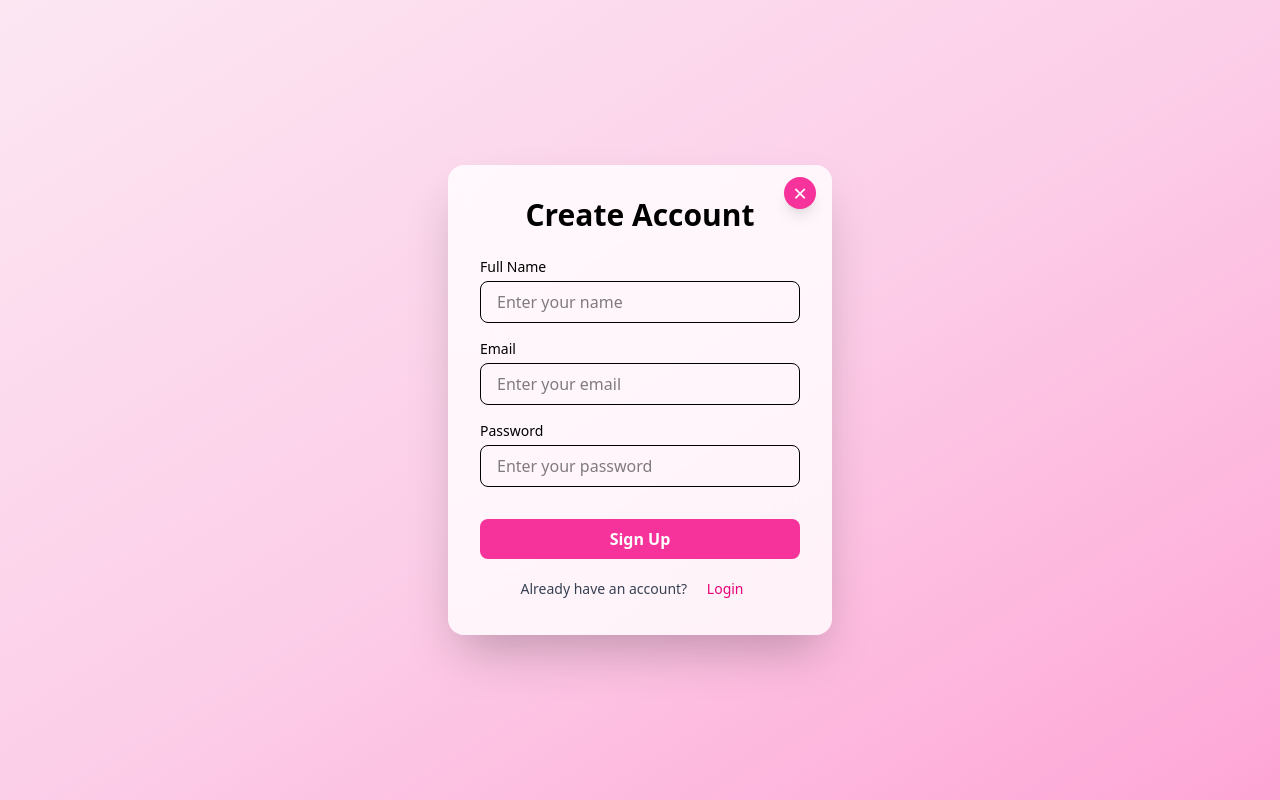
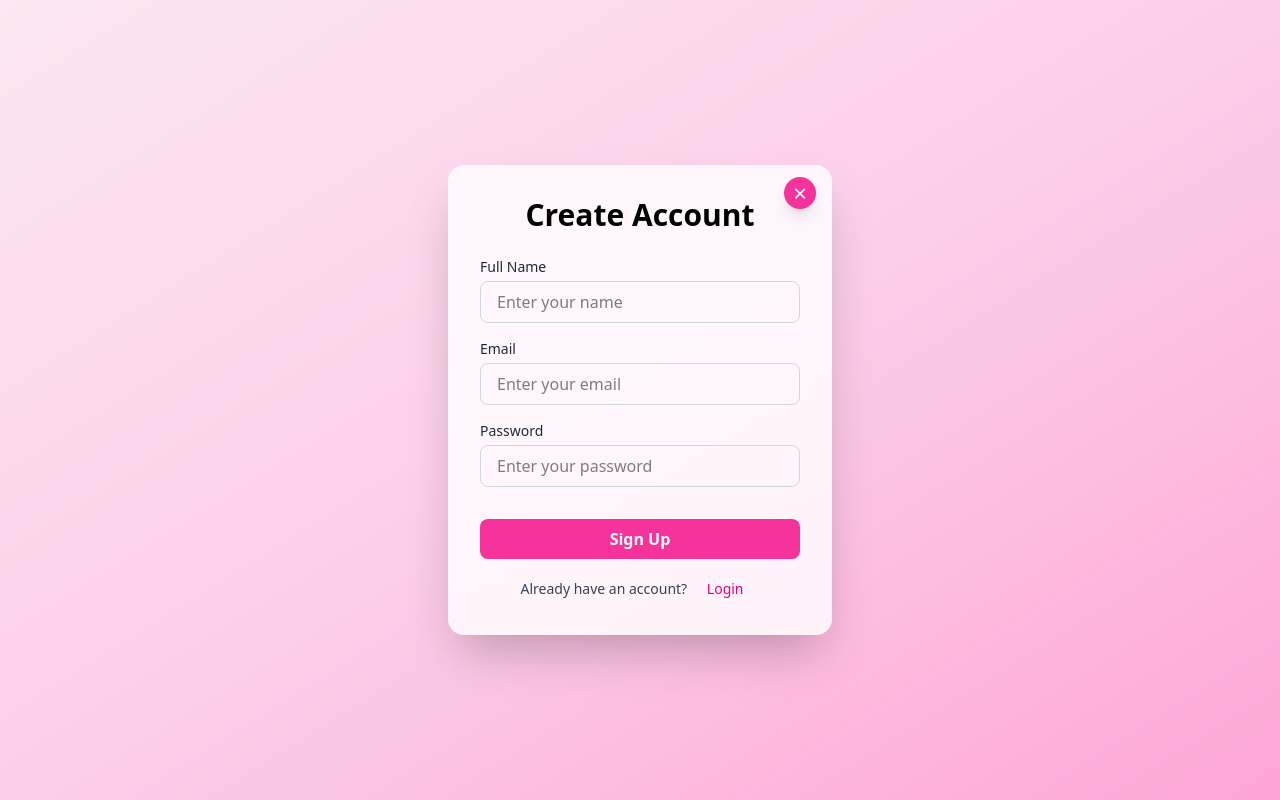
Before and after one commit to Niteshpandey80/BookStoreMern, a React app in the folder frontend/: page /signup in a window 1280 px wide. Built offline with nearby package versions, Linux system fonts and the light colour scheme; the HTML template or start-up script is replaced by a standard one.

Commit message:
othentication

```diff
--- a/frontend/package.json
+++ b/frontend/package.json
@@ -15,6 +15,7 @@
     "react": "^19.1.1",
     "react-dom": "^19.1.1",
     "react-hook-form": "^7.65.0",
+    "react-hot-toast": "^2.6.0",
     "react-icons": "^5.5.0",
     "react-router-dom": "^7.9.2",
     "swiper": "^12.0.2"
--- a/frontend/src/App.jsx
+++ b/frontend/src/App.jsx
@@ -3,6 +3,7 @@ import Home from './home/Home'
 import {Routes, Route} from 'react-router-dom'
 import Courses from './courses/Courses'
 import SignUp from './components/SignUp'
+import { Toaster } from 'react-hot-toast';
 
 const App = () => {
   return (
@@ -12,6 +13,7 @@ const App = () => {
       <Route path='/course' element={<Courses/>} />
       <Route path='/signup' element={<SignUp/>}/>
      </Routes>
+     <Toaster />
     </>
   )
 }
--- a/frontend/src/components/Login.jsx
+++ b/frontend/src/components/Login.jsx
@@ -1,6 +1,8 @@
 import React from 'react'
 import { Link } from 'react-router-dom'
 import { useForm } from "react-hook-form"
+import axios from 'axios'
+import toast from 'react-hot-toast'
 
 const Login = ({onClose}) => {
   const {
@@ -8,9 +10,30 @@ const Login = ({onClose}) => {
     handleSubmit,
     formState: { errors },
   } = useForm()
-  // const axios.post added backend  hare
 
-  const onSubmit = (data) => console.log(data)
+  const onSubmit = async(data) => {
+    const userInfo = {
+      email: data.email,
+      password: data.password,
+    };
+
+    try {
+      const res = await axios.post("http://localhost:3000/user/login", userInfo);
+      console.log(res.data);
+
+      if (res.data) {
+        toast.success('Login Successfully');
+      }
+      localStorage.setItem('Users' , JSON.stringify(res.data.user  ))
+    } catch (err) {
+      console.log(err);
+      if (err.response && err.response.data && err.response.data.message) {
+        toast.error("Error: " + err.response.data.message);
+      } else {
+         toast.error("Somthing Want Wrong ");
+      }
+    }
+  }
   return (
     <div className='fixed inset-0 flex items-center justify-center backdrop-blur-sm z-50'>
       <div className='bg-white rounded-xl shadow-2xl w-96 p-6 relative'>
--- a/frontend/src/components/SignUp.jsx
+++ b/frontend/src/components/SignUp.jsx
@@ -1,55 +1,106 @@
 import React, { useState } from "react";
 import { Link } from "react-router-dom";
 import Login from "./Login";
-import { useForm } from "react-hook-form"
+import { useForm } from "react-hook-form";
+import axios from "axios";
+import toast from "react-hot-toast";
 
 const SignUp = () => {
-  const [showLogin , setShowLogin] = useState(false)
+  const [showLogin, setShowLogin] = useState(false);
+
   const {
     register,
     handleSubmit,
     formState: { errors },
-    } = useForm()
+  } = useForm();
 
-    const onSubmit = (data) => console.log(data)
+  const onSubmit = async (data) => {
+    const userInfo = {
+      fullname: data.fullname,
+      email: data.email,
+      password: data.password,
+    };
+
+    try {
+      const res = await axios.post("http://localhost:3000/user/signup", userInfo);
+      console.log(res.data);
+
+      if (res.data) {
+        toast.success('SignUP Successfully');
+      }
+      localStorage.setItem('Users' , JSON.stringify(res.data.user  ))
+    } catch (err) {
+      console.log(err);
+      if (err.response && err.response.data && err.response.data.message) {
+       toast.error("Error: " + err.response.data.message);
+      } else {
+        alert("Something went wrong!");
+      }
+    }
+  };
+
   return (
     <>
-    <div className="flex items-center justify-center h-screen w-screen bg-gradient-to-br from-pink-100 via-pink-200 to-pink-300">
-      <div className="bg-white/80 backdrop-blur-xl rounded-2xl shadow-2xl w-96 p-8 flex flex-col items-center">
+      <div className="flex items-center justify-center h-screen w-screen bg-gradient-to-br from-pink-100 via-pink-200 to-pink-300 relative">
+        <div className="bg-white/80 backdrop-blur-xl rounded-2xl shadow-2xl w-96 p-8 flex flex-col items-center relative">
           <h1 className="text-3xl font-bold text-black mb-6">Create Account</h1>
-        <Link to="/"className="absolute right-4 top-3 bg-pink-500 hover:bg-pink-600 text-white rounded-full h-8 w-8 flex items-center justify-center text-2xl shadow-lg transition-all duration-300 hover:scale-110 hover:shadow-pink-300/50"> &times;</Link>
 
-        <form onSubmit={handleSubmit(onSubmit)} className="w-full flex flex-col gap-4">
+          <Link
+            to="/"
+            className="absolute right-4 top-3 bg-pink-500 hover:bg-pink-600 text-white rounded-full h-8 w-8 flex items-center justify-center text-2xl shadow-lg transition-all duration-300 hover:scale-110 hover:shadow-pink-300/50"
+          >
+            &times;
+          </Link>
+
+          <form
+            onSubmit={handleSubmit(onSubmit)}
+            className="w-full flex flex-col gap-4"
+          >
             <div>
-            <label className="block text-black-800 text-sm mb-1">Full Name</label>
+              <label className="block text-gray-800 text-sm mb-1">Full Name</label>
               <input
                 type="text"
                 placeholder="Enter your name"
-              {...register("text", { required: true })}
-              className="w-full px-4 py-2 rounded-lg border border-black-300 focus:outline-none focus:ring-2 focus:ring-pink-400"
+                {...register("fullname", { required: true })}
+                className="w-full px-4 py-2 rounded-lg border border-gray-300 focus:outline-none focus:ring-2 focus:ring-pink-400"
               />
-            {errors.text && <span className='text-red-500 text-sm'>This field is required</span>}
+              {errors.fullname && (
+                <span className="text-red-500 text-sm">
+                  This field is required
+                </span>
+              )}
             </div>
+
             <div>
-            <label className="block text-black-800 text-sm mb-1">Email</label>
+              <label className="block text-gray-800 text-sm mb-1">Email</label>
               <input
                 type="email"
                 placeholder="Enter your email"
                 {...register("email", { required: true })}
-              className="w-full px-4 py-2 rounded-lg border border-black-300 focus:outline-none focus:ring-2 focus:ring-pink-400"
+                className="w-full px-4 py-2 rounded-lg border border-gray-300 focus:outline-none focus:ring-2 focus:ring-pink-400"
               />
-            {errors.email && <span className='text-red-500 text-sm'>This field is required</span>}
+              {errors.email && (
+                <span className="text-red-500 text-sm">
+                  This field is required
+                </span>
+              )}
             </div>
+
             <div>
-            <label className="block text-black-800 text-sm mb-1">Password</label>
+              <label className="block text-gray-800 text-sm mb-1">Password</label>
               <input
                 type="password"
                 placeholder="Enter your password"
                 {...register("password", { required: true })}
-              className="w-full px-4 py-2 rounded-lg border border-black-300 focus:outline-none focus:ring-2 focus:ring-pink-400"
+                className="w-full px-4 py-2 rounded-lg border border-gray-300 focus:outline-none focus:ring-2 focus:ring-pink-400"
               />
-            {errors.password && <span className='text-red-500 text-sm'>This field is required</span>}
+              {errors.password && (
+                <span className="text-red-500 text-sm">
+                  This field is required
+                </span>
+              )}
             </div>
+
             <button
               type="submit"
               className="mt-4 w-full bg-pink-500 hover:bg-pink-600 text-white font-semibold py-2 rounded-lg transition-all duration-300"
@@ -57,16 +108,20 @@ const SignUp = () => {
               Sign Up
             </button>
           </form>
+
           <p className="text-sm text-gray-700 mt-4">
             Already have an account?{" "}
             <button
-            onClick={()=>setShowLogin(true)} className=" text-pink-600 px-4 py-1 rounded-lg w-fit">
+              onClick={() => setShowLogin(true)}
+              className="text-pink-600 px-4 py-1 rounded-lg w-fit"
+            >
               Login
             </button>
           </p>
         </div>
       </div>
-    {showLogin && <Login onClose={()=>setShowLogin(false)}/>}
+
+      {showLogin && <Login onClose={() => setShowLogin(false)} />}
     </>
   );
 };
```
Also changed, not shown: 2 other files (tests, documents, lock files or other folders). Lines whose indentation alone changed are shown as unchanged.
